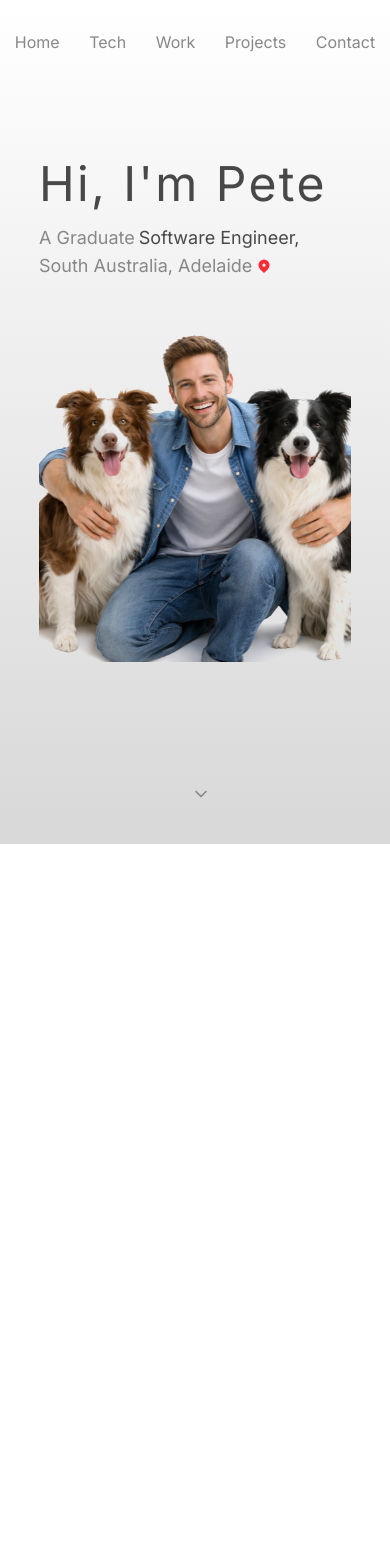
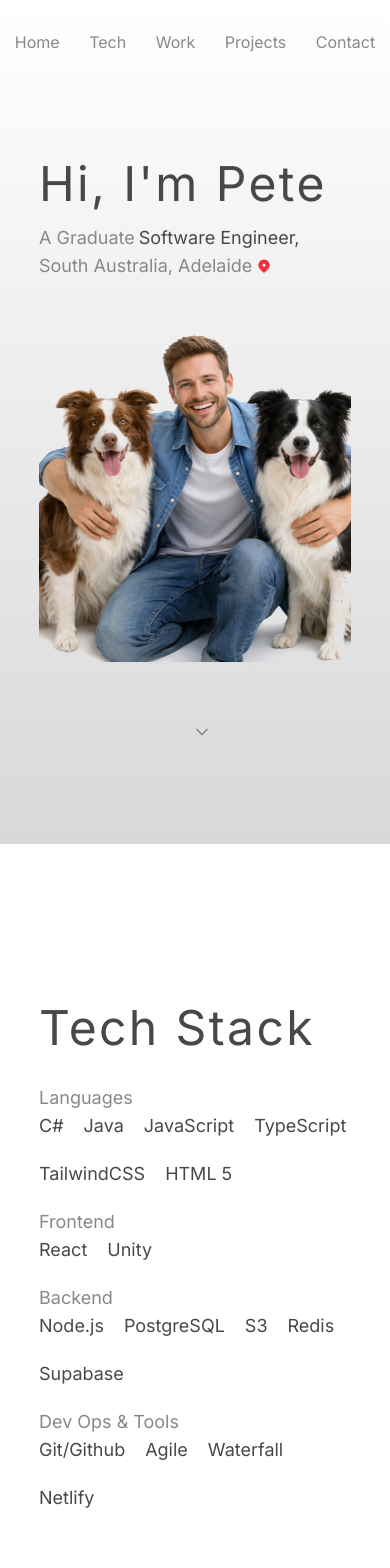
Before and after one commit to pete-lim/portfolio-pete, a React (Vite) app: page / in a window 390 px wide. Shown: the top 1568 px of the page. Before the commit the page ends 844 px from the top, so only its background shows below. Built offline with nearby package versions, Linux system fonts and the light colour scheme.

Commit message:
-feat Tech Stack component
Mobile first tech stack component

```diff
--- a/src/App.css
+++ b/src/App.css
@@ -20,6 +20,9 @@ header {
 h2 {
   @apply text-lg text-accent;
 }
+h3 {
+  @apply text-lg text-primary;
+}
 button {
   @apply text-accent;
 }
--- a/src/App.tsx
+++ b/src/App.tsx
@@ -2,6 +2,7 @@ import { useEffect, useState } from 'react';
 import '@fontsource/inter/400.css';
 import './App.css';
 import HeroSection from './components/Hero';
+import TechStack from './components/TechStack';
 function App() {
   const [theme, setTheme] = useState('light-mode');
   useEffect(() => {
@@ -18,6 +19,7 @@ function App() {
         <button>Contact</button>
       </span>
       <HeroSection />
+      <TechStack />
     </div>
   );
 }
--- a/src/components/Hero.tsx
+++ b/src/components/Hero.tsx
@@ -18,7 +18,7 @@ export default function HeroSection() {
         alt=""
         className="mix-blend-darken mt-10 w-full h-5/10 object-cover"
       />
-      <button className="absolute bottom-10 left-[49%]">
+      <button className="mt-15 ml-[49%]">
         <FiChevronDown className="text-xl text-accent" />
       </button>
     </div>
--- a/src/components/TechStack.tsx
+++ b/src/components/TechStack.tsx
@@ -0,0 +1,50 @@
+import { FiChevronDown } from 'react-icons/fi';
+export default function TechStack() {
+  return (
+    <div className="section">
+      <header className="mb-8">Tech Stack</header>
+      <div className="flex flex-col w-full gap-5">
+        <div className="w-full">
+          <h2>Languages</h2>
+          <span className="w-full gap-5 flex flex-wrap">
+            <h3>C#</h3>
+            <h3>Java</h3>
+            <h3>JavaScript</h3>
+            <h3>TypeScript</h3>
+            <h3>TailwindCSS</h3>
+            <h3>HTML 5</h3>
+          </span>
+        </div>
+        <div className="w-full">
+          <h2>Frontend</h2>
+          <span className="w-full gap-5 flex flex-wrap">
+            <h3>React</h3>
+            <h3>Unity</h3>
+          </span>
+        </div>
+        <div className="w-full">
+          <h2>Backend</h2>
+          <span className="w-full gap-5 flex flex-wrap">
+            <h3>Node.js</h3>
+            <h3>PostgreSQL</h3>
+            <h3>S3</h3>
+            <h3>Redis</h3>
+            <h3>Supabase</h3>
+          </span>
+        </div>
+        <div className="w-full">
+          <h2>Dev Ops & Tools</h2>
+          <span className="w-full gap-5 flex flex-wrap">
+            <h3>Git/Github</h3>
+            <h3>Agile</h3>
+            <h3>Waterfall</h3>
+            <h3>Netlify</h3>
+          </span>
+        </div>
+      </div>
+      <button className="mt-15 ml-[49%]">
+        <FiChevronDown className="text-xl text-accent" />
+      </button>
+    </div>
+  );
+}
```
